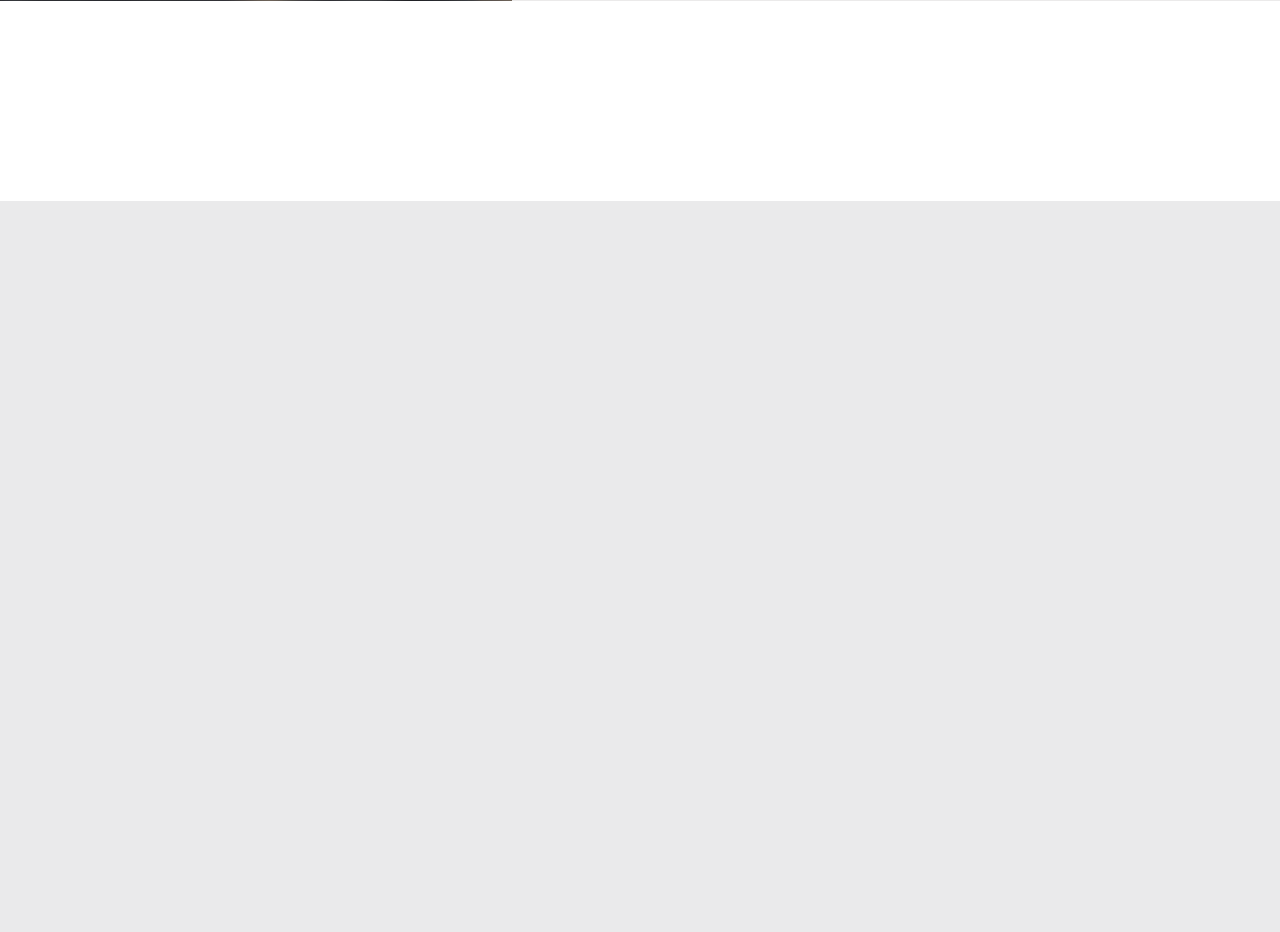
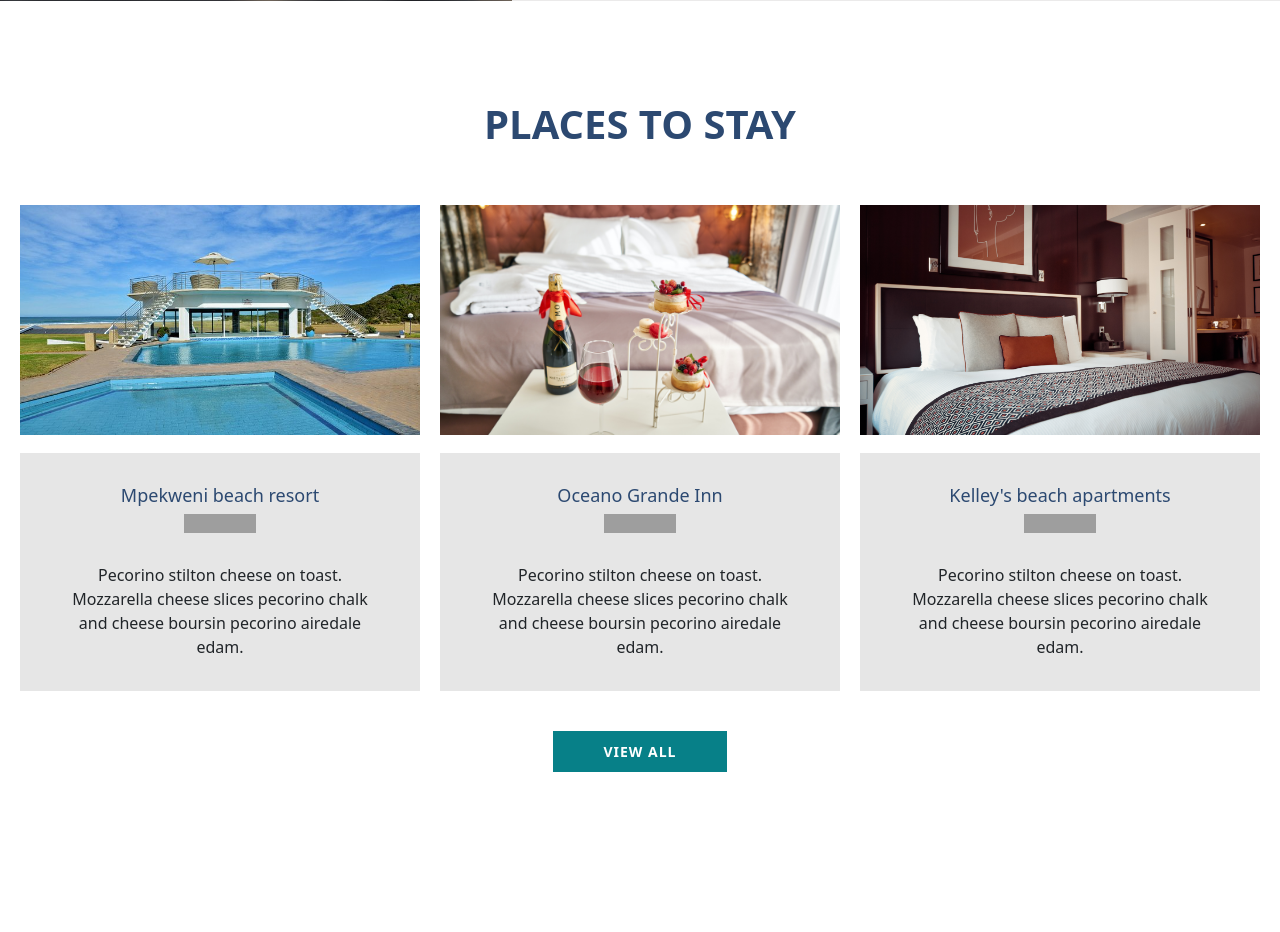
Before and after one commit to Spha88/thoko_django_app, a Django app: template templates/pages/index.html in a window 1280 px wide. Shown: the part 1439-2371 px from the top of the page. Before the commit the page ends 1640 px from the top, so only its background shows below. Run offline with Django 4.2, Linux system fonts and the light colour scheme; the template is opened without the code that fills it, so the values that code supplies are empty; grey boxes are pictures that could not be loaded.

Commit message:
Add places to stay section on home page

```diff
--- a/templates/pages/index.html
+++ b/templates/pages/index.html
@@ -6,5 +6,6 @@
 {% block content %}
     {% include "partials/_hero.html" %}
     {% include "partials/_about_section.html" %}
+    {% include "partials/_places_to_stay_section.html" %}
 
 {% endblock content %}
--- /dev/null
+++ b/templates/partials/_places_to_stay_section.html
@@ -0,0 +1,47 @@
+{% load static %}
+<section id="places-to-stay">
+    <header>
+        <h2>Places to stay</h2>
+    </header>
+    <main>
+        <div class="my-card">
+            <img src="{% static 'images/card_1.jpg' %}" alt="card_image" />
+            <div class="card-body">
+                <h3>Mpekweni beach resort</h3>
+                <div class="star-rating">
+                    <img src="{% static 'images/star_rating.svg' %}" alt="star" />
+                    <img src="{% static 'images/star_rating.svg' %}" alt="star" />
+                    <img src="{% static 'images/star_rating.svg' %}" alt="star" />
+                </div>
+                <p>Pecorino stilton cheese on toast. Mozzarella cheese slices pecorino chalk and cheese boursin pecorino airedale edam.</p>
+            </div>
+        </div>
+        <div class="my-card">
+            <img src="{% static 'images/card_2.jpg' %}" alt="card_image" />
+            <div class="card-body">
+                <h3>Oceano Grande Inn</h3>
+                <div class="star-rating">
+                    <img src="{% static 'images/star_rating.svg' %}" alt="star" />
+                    <img src="{% static 'images/star_rating.svg' %}" alt="star" />
+                    <img src="{% static 'images/star_rating.svg' %}" alt="star" />
+                </div>
+                <p>Pecorino stilton cheese on toast. Mozzarella cheese slices pecorino chalk and cheese boursin pecorino airedale edam.</p>
+            </div>
+        </div>
+        <div class="my-card">
+            <img src="{% static 'images/card_3.jpg' %}" alt="card_image" />
+            <div class="card-body">
+                <h3>Kelley's beach apartments</h3>
+                <div class="star-rating">
+                    <img src="{% static 'images/star_rating.svg' %}" alt="star" />
+                    <img src="{% static 'images/star_rating.svg' %}" alt="star" />
+                    <img src="{% static 'images/star_rating.svg' %}" alt="star" />
+                </div>
+                <p>Pecorino stilton cheese on toast. Mozzarella cheese slices pecorino chalk and cheese boursin pecorino airedale edam.</p>
+            </div>
+        </div>
+    </main>
+    <footer>
+        <a href="#">View all</a>
+    </footer>
+</section>
--- a/thoko_website/scss/index.scss
+++ b/thoko_website/scss/index.scss
@@ -8,3 +8,6 @@
 
 // About section on home page
 @import './partials/about_section.scss';
+
+// Places to stay section on home page
+@import './partials/places_to_stay_section.scss';
--- a/thoko_website/scss/partials/about_section.scss
+++ b/thoko_website/scss/partials/about_section.scss
@@ -2,7 +2,7 @@
     background: #EBEAEA;
     display: flex;
     align-items: stretch;
-    margin-bottom: 200px;
+    margin-bottom: 90px;
     div.about-image {
         width: 40%;
         background: {
--- /dev/null
+++ b/thoko_website/scss/partials/places_to_stay_section.scss
@@ -0,0 +1,74 @@
+#places-to-stay {
+    margin-bottom: 10rem;
+    padding: 0 20px;
+    header {
+        text-align: center;
+        h2 {
+            margin-bottom: 48px;
+            font-weight: 700;
+            font-size: 40px;
+            color: #2c4971;
+            text-transform: uppercase;
+            line-height: 65.16px;
+        }
+    }
+    main {
+        display: flex;
+        width: 100%;
+        max-width: 1300px;
+        margin: 0 auto;
+        .my-card {
+            width: 33%;
+            &:nth-child(2) {
+                margin: 0 20px;
+            }
+            img {
+                width: 100%;
+                height: 230px;
+                object-fit: cover;
+            }
+            .card-body {
+                margin-top: 18px;
+                background-color: #e6e6e6;
+                padding: 2rem 40px;
+                h3 {
+                    color: #2c4971;
+                    font-size: 18px;
+                    text-align: center;
+                }
+                .star-rating {
+                    display: flex;
+                    justify-content: center;
+                    margin-bottom: 30px;
+                    img {
+                        width: 24px;
+                        height: 19px;
+                    }
+                }
+                p {
+                    text-align: center;
+                    margin: 0;
+                }
+            }
+        }
+    }
+    footer {
+        text-align: center;
+        a {
+            display: inline-block;
+            margin-top: 40px;
+            background: #078088;
+            color: #fff;
+            text-decoration: none;
+            padding: 10px 50px;
+            font-size: 14px;
+            letter-spacing: 1px;
+            font-weight: 600;
+            text-transform: uppercase;
+            transition: all 500ms ease;
+            &:hover {
+                background-color: #2c4971;
+            }
+        }
+    }
+}
--- a/thoko_website/static/css/index.css
+++ b/thoko_website/static/css/index.css
@@ -106,7 +106,7 @@
   background: #EBEAEA;
   display: flex;
   align-items: stretch;
-  margin-bottom: 200px;
+  margin-bottom: 90px;
 }
 #about_section div.about-image {
   width: 40%;
@@ -155,4 +155,79 @@
   text-transform: uppercase;
 }
 
+#places-to-stay {
+  margin-bottom: 10rem;
+  padding: 0 20px;
+}
+#places-to-stay header {
+  text-align: center;
+}
+#places-to-stay header h2 {
+  margin-bottom: 48px;
+  font-weight: 700;
+  font-size: 40px;
+  color: #2c4971;
+  text-transform: uppercase;
+  line-height: 65.16px;
+}
+#places-to-stay main {
+  display: flex;
+  width: 100%;
+  max-width: 1300px;
+  margin: 0 auto;
+}
+#places-to-stay main .my-card {
+  width: 33%;
+}
+#places-to-stay main .my-card:nth-child(2) {
+  margin: 0 20px;
+}
+#places-to-stay main .my-card img {
+  width: 100%;
+  height: 230px;
+  object-fit: cover;
+}
+#places-to-stay main .my-card .card-body {
+  margin-top: 18px;
+  background-color: #e6e6e6;
+  padding: 2rem 40px;
+}
+#places-to-stay main .my-card .card-body h3 {
+  color: #2c4971;
+  font-size: 18px;
+  text-align: center;
+}
+#places-to-stay main .my-card .card-body .star-rating {
+  display: flex;
+  justify-content: center;
+  margin-bottom: 30px;
+}
+#places-to-stay main .my-card .card-body .star-rating img {
+  width: 24px;
+  height: 19px;
+}
+#places-to-stay main .my-card .card-body p {
+  text-align: center;
+  margin: 0;
+}
+#places-to-stay footer {
+  text-align: center;
+}
+#places-to-stay footer a {
+  display: inline-block;
+  margin-top: 40px;
+  background: #078088;
+  color: #fff;
+  text-decoration: none;
+  padding: 10px 50px;
+  font-size: 14px;
+  letter-spacing: 1px;
+  font-weight: 600;
+  text-transform: uppercase;
+  transition: all 500ms ease;
+}
+#places-to-stay footer a:hover {
+  background-color: #2c4971;
+}
+
 /*# sourceMappingURL=index.css.map */
```
Also changed, not shown: thoko_website/static/images/card_1.jpg (added), thoko_website/static/images/card_2.jpg (added), thoko_website/static/images/card_3.jpg (added), thoko_website/static/images/star_rating.svg (added), 1 other file.
